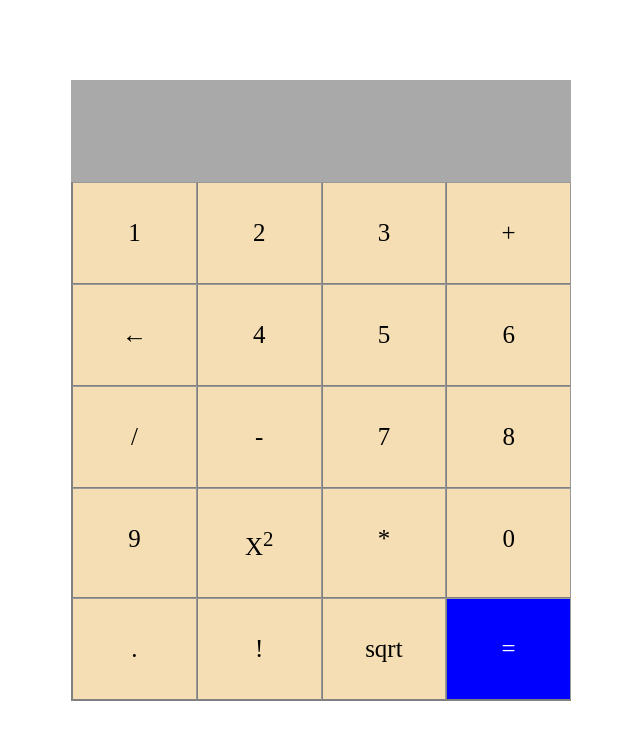
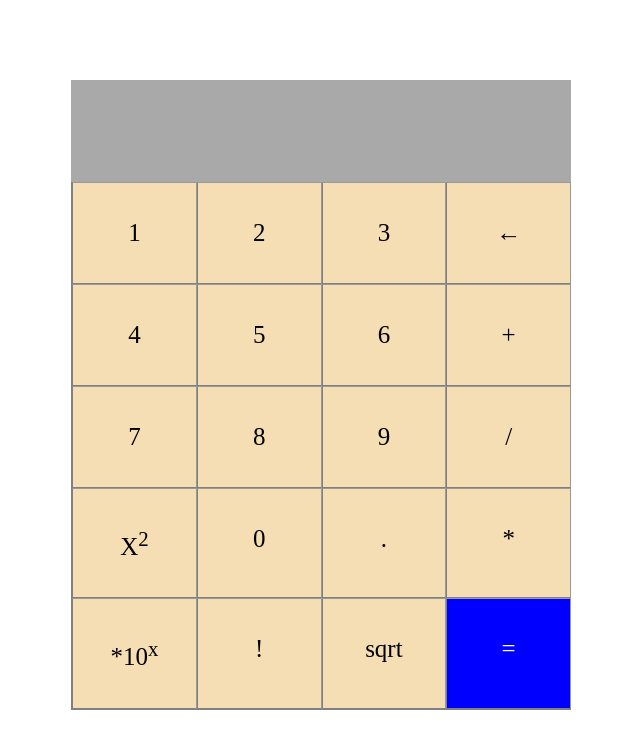
Before and after one commit to chrixOB/Mini-Projects, a plain HTML site: page my_projects/calcus.html in a window 1280 px wide. Shown: the whole page, without its empty margins (319-959 px from the left). Drawn offline with Linux system fonts and the light colour scheme.

Commit message:
a calculator application

```diff
--- a/my_projects/calcus.html
+++ b/my_projects/calcus.html
@@ -15,20 +15,20 @@
                 <div class="button">1</div>
                 <div class="button">2</div>
                 <div class="button">3</div>
-                <div class="button">+</div>
                 <div class="button">&larr;</div>
                 <div class="button">4</div>
                 <div class="button">5</div>
                 <div class="button">6</div>
-                <div class="button">/</div>
-                <div class="button">-</div>
+                <div class="button">+</div>
                 <div class="button">7</div>
                 <div class="button">8</div>
                 <div class="button">9</div>
+                <div class="button">/</div>
                 <div class="button">X<sup>2</sup></div>
-                <div class="button">*</div>
                 <div class="button">0</div>
                 <div class="button">.</div>
+                <div class="button">*</div>
+                <div class="button">*10<sup>x</sup></div>
                 <div class="button">!</div>
                 <div class="button">sqrt</div>
                 <div class="button" id="equal">=</div>
```
Also changed, not shown: calculator.html (+1 -1 lines).
